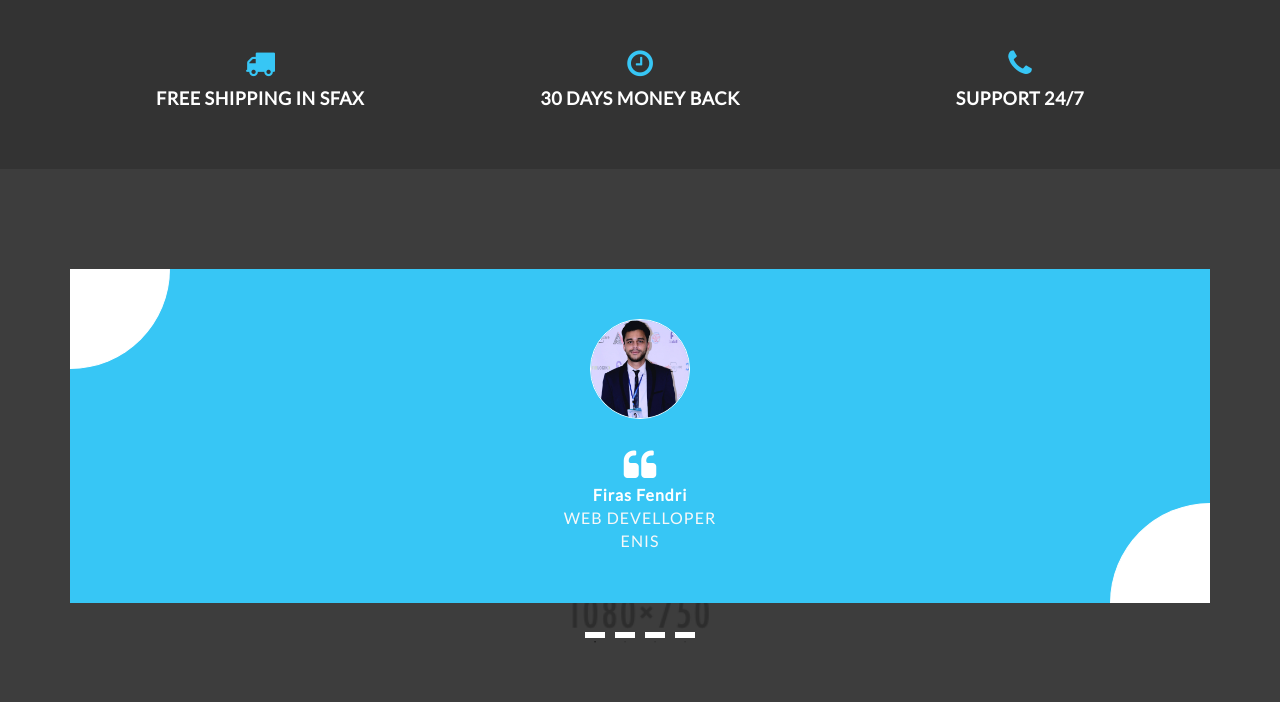
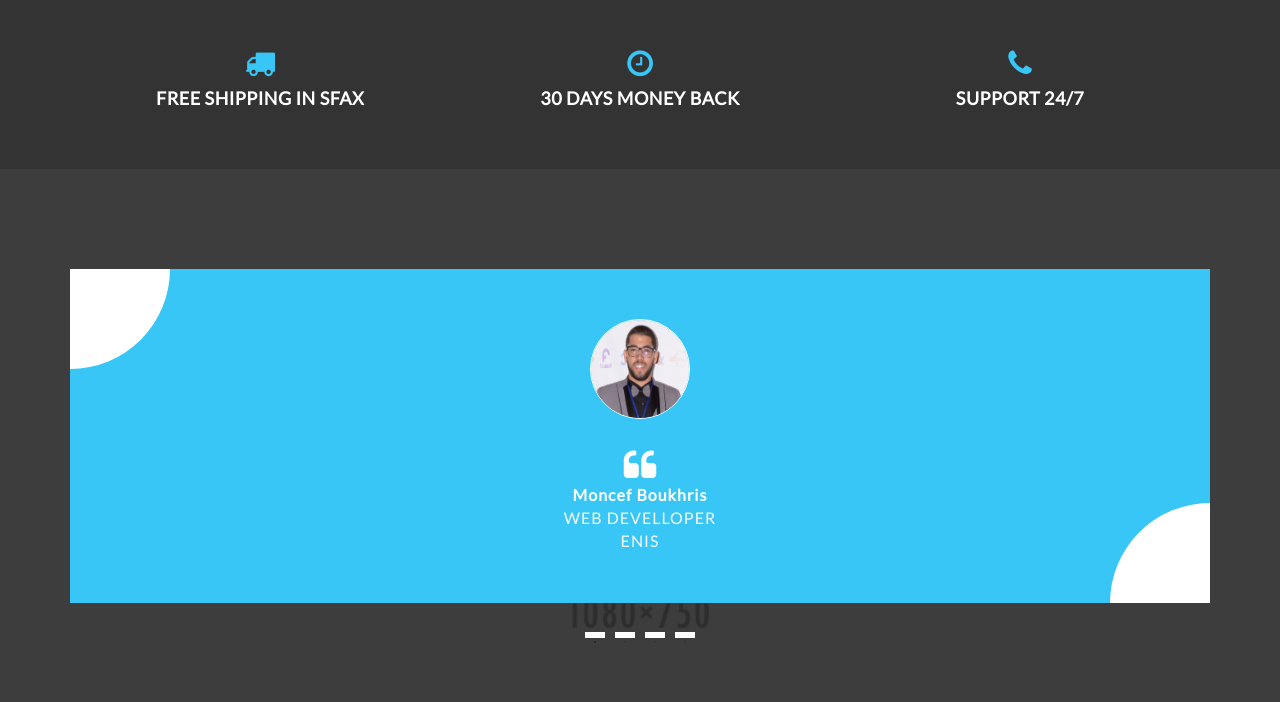
Before and after one commit to moncef-rgb/ecommerce, a PHP site: page / in a window 1280 px wide. Shown: the part 741-1443 px from the top of the page. Run offline with PHP 8.4, Linux system fonts and the light colour scheme; data that the repository does not hold is empty; some libraries are stand-ins or nearby versions.

Commit message:
nsoufaaaa_raaaa

```diff
--- a/view/index.php
+++ b/view/index.php
@@ -187,27 +187,27 @@ if (isset($_GET['cat'])) {
               <!-- single slide -->
 
               <li>
-                <div class="aa-testimonial-single"> <img class="aa-testimonial-img" src="../view/img/firas.jpg" alt="testimonial img"> <span class="fa fa-quote-left aa-testimonial-quote"></span>
+                <div class="aa-testimonial-single"> <img class="aa-testimonial-img" src="../view/img/nsoufa.png" alt="testimonial img"> <span class="fa fa-quote-left aa-testimonial-quote"></span>
                   <div class="aa-testimonial-info">
-                    <p>Firas Fendri</p>
+                    <p>Moncef Boukhris</p>
                     <span>WEB DEVELLOPER</span> <a href="#">ENIS</a>
                   </div>
                 </div>
               </li>
               <!-- single slide -->
               <li>
-                <div class="aa-testimonial-single"> <img class="aa-testimonial-img" src="../view/img/emna.jpg" alt="testimonial img"> <span class="fa fa-quote-left aa-testimonial-quote"></span>
+                <div class="aa-testimonial-single"> <img class="aa-testimonial-img" src="../view/img/sarsar.jpg" alt="testimonial img"> <span class="fa fa-quote-left aa-testimonial-quote"></span>
                   <div class="aa-testimonial-info">
-                    <p>Emna Belhaj</p>
+                    <p>Sourour Siala</p>
                     <span>WEB DEVELLOPER</span> <a href="#">ENIS</a>
                   </div>
                 </div>
               </li>
               <!-- single slide -->
               <li>
-                <div class="aa-testimonial-single"> <img class="aa-testimonial-img" src="../view/img/zeinab.jpg" alt="testimonial img"> <span class="fa fa-quote-left aa-testimonial-quote"></span>
+                <div class="aa-testimonial-single"> <img class="aa-testimonial-img" src="../view/img/khlayda.jpg" alt="testimonial img"> <span class="fa fa-quote-left aa-testimonial-quote"></span>
                   <div class="aa-testimonial-info">
-                    <p>Zeinab Ben abdalah</p>
+                    <p>Khouloud yaich</p>
                     <span>WEB DEVELLOPER</span> <a href="#">ENIS</a>
                   </div>
                 </div>
```
Also changed, not shown: view/img/khlayda.jpg (added), view/img/nsoufa.png (added), view/img/sarsar.jpg (added).
